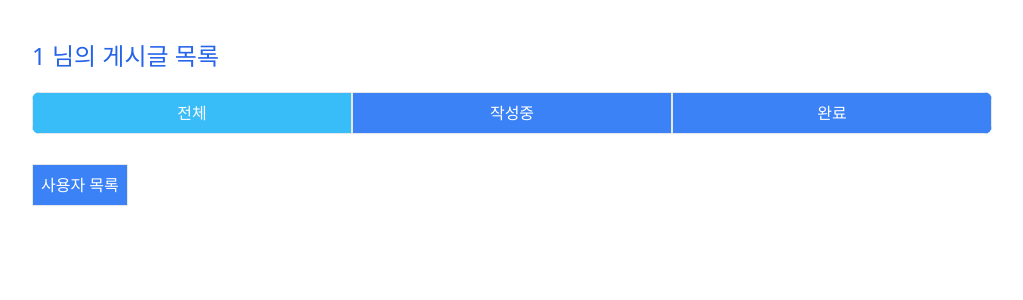
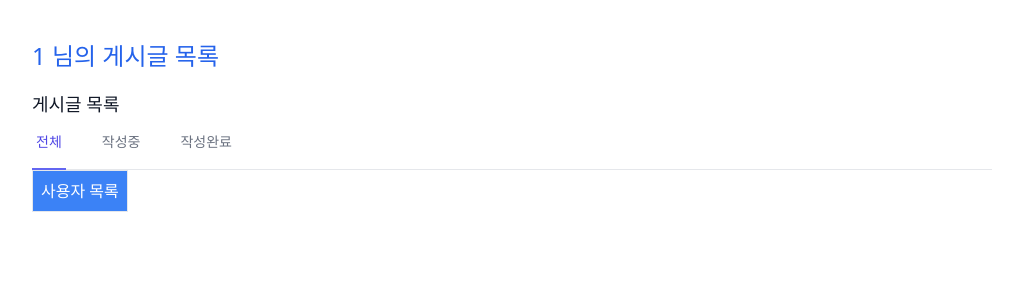
Before and after one commit to every-sun/vue-project, a Vue app: page /1 in a window 1280 px wide. Shown: the top 300 px of the page, without its empty margins (128-1151 px from the left). Built offline with nearby package versions, Linux system fonts and the light colour scheme.

Commit message:
style : tailwindcss 탭메뉴 적용

```diff
--- /dev/null
+++ b/src/components/WithTabs.vue
@@ -0,0 +1,33 @@
+<template>
+  <div class="pb-5 border-b border-gray-200 sm:pb-0">
+    <h3 class="text-lg leading-6 font-medium text-gray-900">게시글 목록</h3>
+    <div class="mt-3 sm:mt-4">
+      <div class="sm:hidden">
+        <label for="current-tab" class="sr-only">Select a tab</label>
+        <select id="current-tab" name="current-tab" class="block w-full pl-3 pr-10 py-2 text-base border-gray-300 focus:outline-none focus:ring-indigo-500 focus:border-indigo-500 sm:text-sm rounded-md">
+          <option v-for="tab in props.tabItems" :key="tab" :selected="tab">{{ tab.value }}</option>
+        </select>
+      </div>
+      <div class="hidden sm:block">
+        <nav class="-mb-px flex space-x-8">
+          <a v-for="tab in props.tabItems" :key="tab.value" :class="[props.currentTab === tab.value ? 'border-indigo-500 text-indigo-600' : 'border-transparent text-gray-500 hover:text-gray-700 hover:border-gray-300', 'whitespace-nowrap pb-4 px-1 border-b-2 font-medium text-sm cursor-pointer']" :aria-current="tab ? 'page' : undefined" @click="$emit('onTabItemClick', tab.value)">
+            {{ tab.name }}
+          </a>
+        </nav>
+      </div>
+    </div>
+  </div>
+</template>
+
+<script setup>
+import {defineProps} from "vue";
+const props = defineProps({
+  tabItems : {
+    type: Object
+  },
+  currentTab: {
+    type: String
+  }
+})
+
+</script>
--- a/src/views/PostList.vue
+++ b/src/views/PostList.vue
@@ -1,14 +1,17 @@
 <template>
   <h1>{{ $route.params.userId }} 님의 게시글 목록</h1>
-  <div class="flex mb-[30px] justify-around rounded-lg overflow-hidden">
-    <button :class="{ 'w-[34%]':true, 'bg-sky-400' : tabMenuStatus==='all'}" @click="onTabMenuClick">전체</button>
-    <button :class="{ 'w-[34%]':true, 'bg-sky-400' : tabMenuStatus==='false'}" @click="onTabMenuClick">작성중</button>
-    <button :class="{ 'w-[34%]':true, 'bg-sky-400' : tabMenuStatus==='true'}" @click="onTabMenuClick">완료</button>
-  </div>
-  <ul v-if="tabMenuStatus==='all'">
+
+  <WithTabs :tabItems="tabItems" :currentTab="currentTab" @onTabItemClick="onTabItemClick" />
+
+<!--  <div class="flex mb-[30px] justify-around rounded-lg overflow-hidden">-->
+<!--    <button :class="{ 'w-[34%]':true, 'bg-sky-400' : tabMenuStatus==='all'}" @click="onTabMenuClick">전체</button>-->
+<!--    <button :class="{ 'w-[34%]':true, 'bg-sky-400' : tabMenuStatus==='false'}" @click="onTabMenuClick">작성중</button>-->
+<!--    <button :class="{ 'w-[34%]':true, 'bg-sky-400' : tabMenuStatus==='true'}" @click="onTabMenuClick">완료</button>-->
+<!--  </div>-->
+  <ul v-if="currentTab==='all'">
     <list-item v-for="post in allList" :key="post.id" :item="{userId: $route.params.userId, postId: post.id, print: post.title }" component="PostDetail" />
   </ul>
-  <ul v-else-if="tabMenuStatus==='false'">
+  <ul v-else-if="currentTab==='false'">
     <list-item v-for="post in proceedingList" :key="post.id" :item="{userId: $route.params.userId, postId: post.id, print: post.title }" component="PostDetail" />
   </ul>
   <ul v-else>
@@ -22,11 +25,13 @@
   import { useRoute } from 'vue-router';
   import ListItem from "@/components/ListItem";
   import {router} from "@/router";
+  import WithTabs from "@/components/WithTabs";
 
   const store = useStore();
   const route = useRoute();
 
-  let tabMenuStatus = ref('all');
+  const tabItems = [{value: 'all', name: '전체'}, {value: 'false', name: '작성중'}, {value:'true', name:'작성완료'} ];
+  const currentTab = ref('all');
 
   const dataList = store.state.todoList.data;
 
@@ -34,15 +39,9 @@
   const proceedingList =  dataList.filter(v=> v.userId===Number(route.params.userId) && v.completed===false);
   const completedList = dataList.filter(v=> v.userId===Number(route.params.userId) && v.completed===true);
 
-  const onTabMenuClick = event => {
-    const state = event.target.innerText;
-    if(state==='전체'){
-      tabMenuStatus.value = 'all';
-    }else if(state==='작성중'){
-      tabMenuStatus.value = 'false';
-    }else{
-      tabMenuStatus.value = 'true';
-    }
+  const onTabItemClick = item => {
+    currentTab.value = item;
+    console.log(item, currentTab.value);
   }
 
   const goToList =  () => {
```
